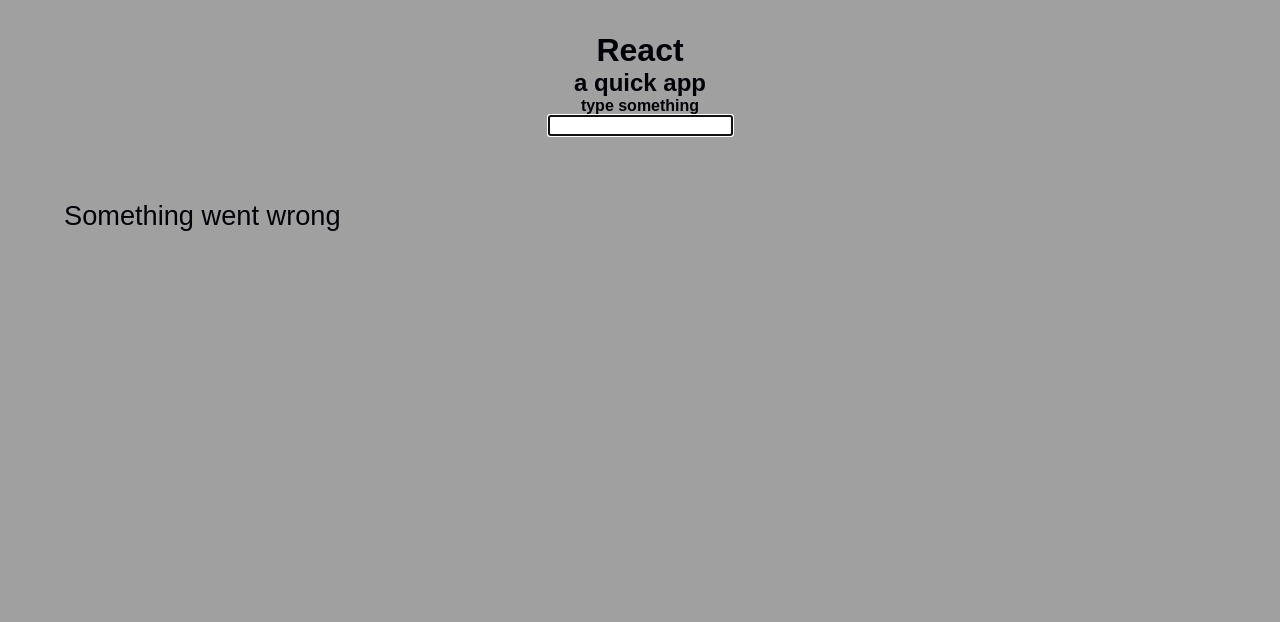
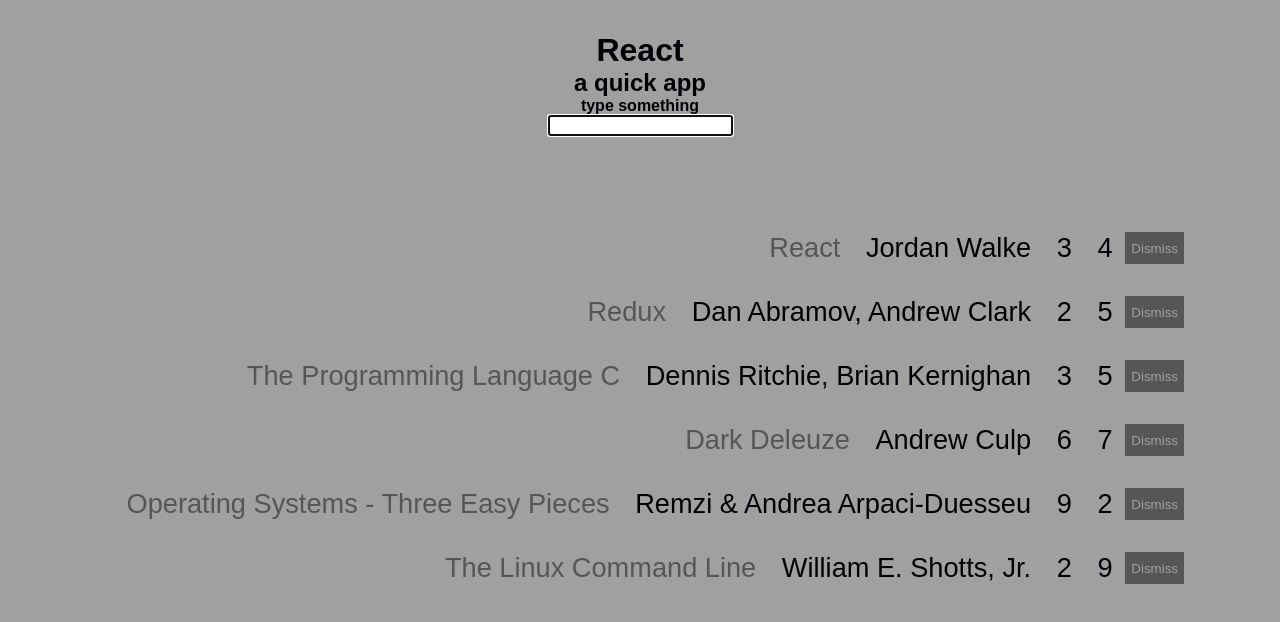
Before and after one commit to PhilippAubert/hacker_news_search, a React (Create React App) app: page / in a window 1280 px wide. Shown: the top 622 px of the page. Built offline with nearby package versions, Linux system fonts and the light colour scheme.

Commit message:
Finish reducers. Now adding a real fetch

```diff
--- a/src/App.js
+++ b/src/App.js
@@ -18,12 +18,7 @@
 }
 
 const getAsyncStories = () =>
-	new Promise((resolve, reject) => setTimeout(reject, 2000))/* resolve =>
-		setTimeout(
-			() => resolve({ stories: list }),
-			1500
-	) */
-
+  new Promise(resolve => setTimeout(() => resolve({ data: { stories: list } }), 2000));
 
 const storiesReducer = (state, action) =>
 {
@@ -51,7 +46,7 @@
 		case 'REMOVE_STORIES':
 			return {
 				...state,
-				data : state.filter(story => action.payload.objectID !== story.objectID)
+				data : state.data.filter(story => action.payload.objectID !== story.objectID)
 			}
 		default:
 			throw new Error();
@@ -62,15 +57,11 @@
 
 	const [value, setValue] = useSemiPersistentState('search', '');
 
-	const [stories, dispatchStories] = useReducer(
-		storiesReducer,
-		{data : [], isLoading: false, isError: false}
-	);
+	const [stories, dispatchStories] = useReducer(storiesReducer, {data : [], isLoading: false, isError: false});
 
-
-  	useEffect(() => {
-    	dispatchStories({ type: 'STORIES_FETCH_INIT' });
-    	getAsyncStories().then(result => {dispatchStories({type: 'STORIES_FETCH_SUCCESS', payload: result.data.stories,})})
+	useEffect(() => {
+		dispatchStories({ type: 'STORIES_FETCH_INIT' });
+		getAsyncStories().then(result => {dispatchStories({type: 'STORIES_FETCH_SUCCESS', payload: result.data.stories,})})
 		.catch(() => dispatchStories({ type: 'STORIES_FETCH_FAILURE' }));
   	}, []);
 
```
